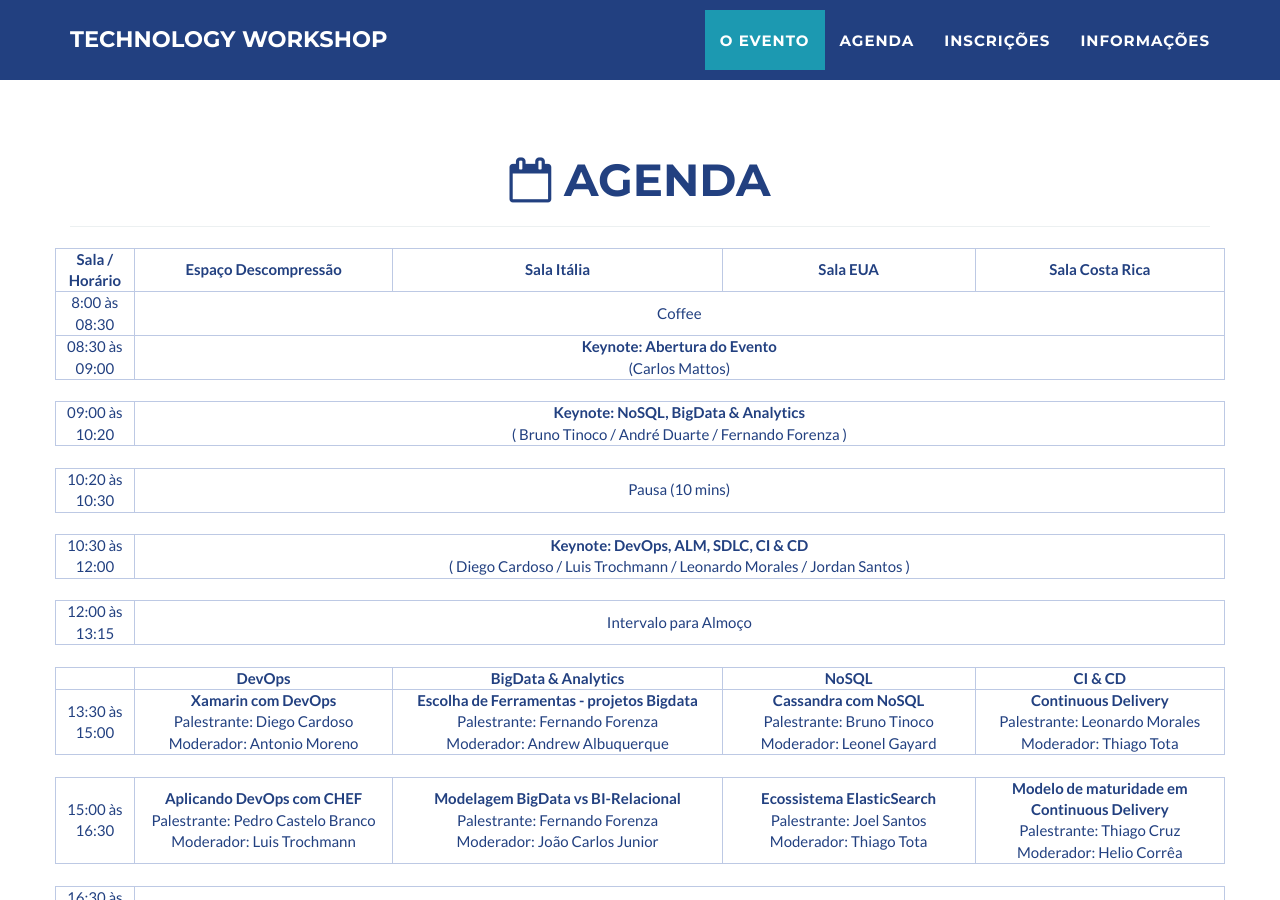
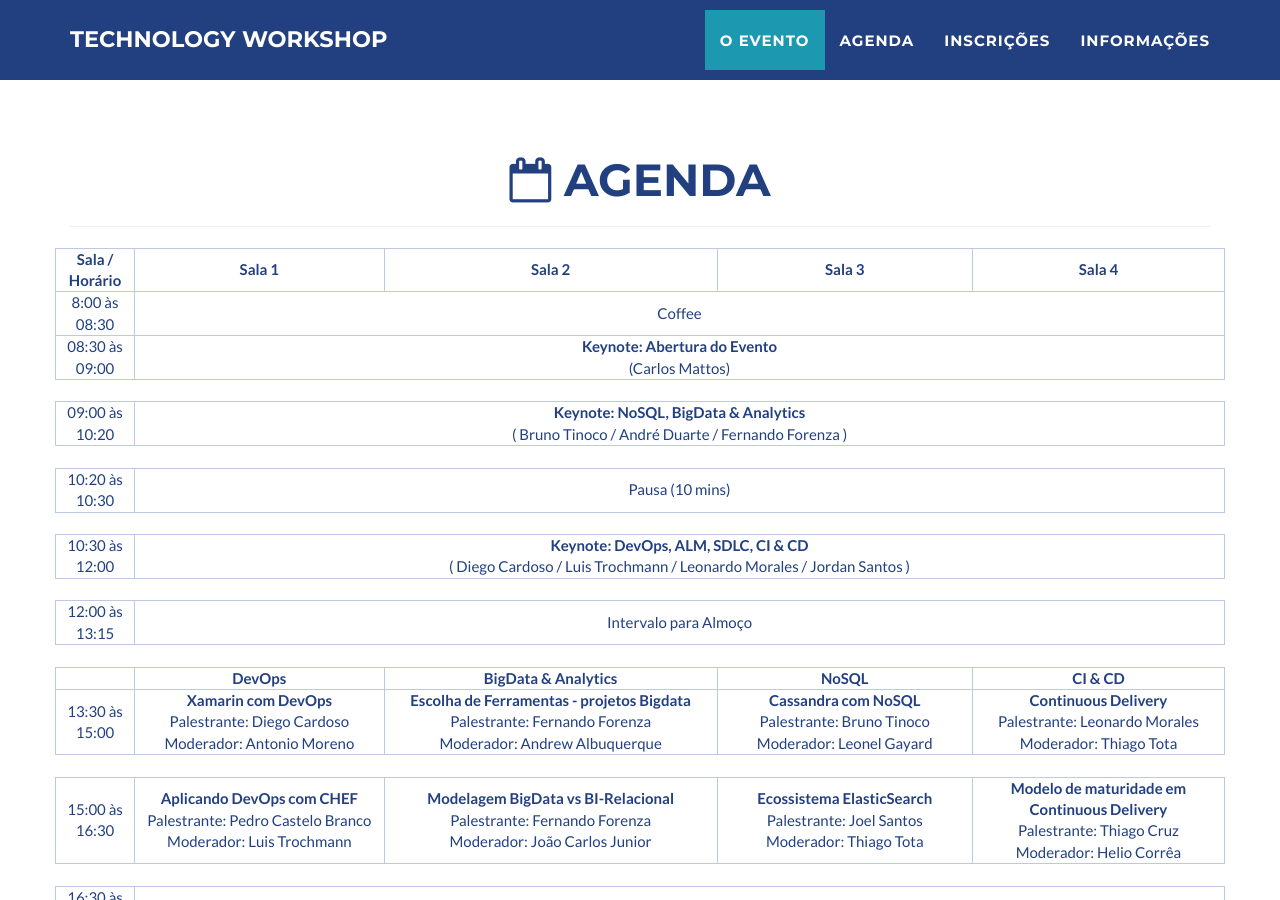
Before and after one commit to gft-technical-practices/2017-workshop-dev-bigdata, a Jekyll site: the page built from index.html, in a window 1280 px wide and 900 px high, scrolled down 1187 px. Built offline with Jekyll 4.4.1, drawn with Linux system fonts in a browser that asks for light colours.

Commit message:
Update agenda.html

```diff
--- a/_includes/agenda.html
+++ b/_includes/agenda.html
@@ -12,10 +12,10 @@
 			   <thead>
 			      <tr >
 				 <th>Sala / Horário</th>
-				 <th>Espaço Descompressão</th>
-				 <th>Sala Itália</th>
-				 <th>Sala EUA</th>
-				 <th>Sala Costa Rica</th>
+				 <th>Sala 1 </th>
+				 <th>Sala 2</th>
+				 <th>Sala 3</th>
+				 <th>Sala 4</th>
 			      </tr>
 			   </thead>
 			   <tbody>
```
